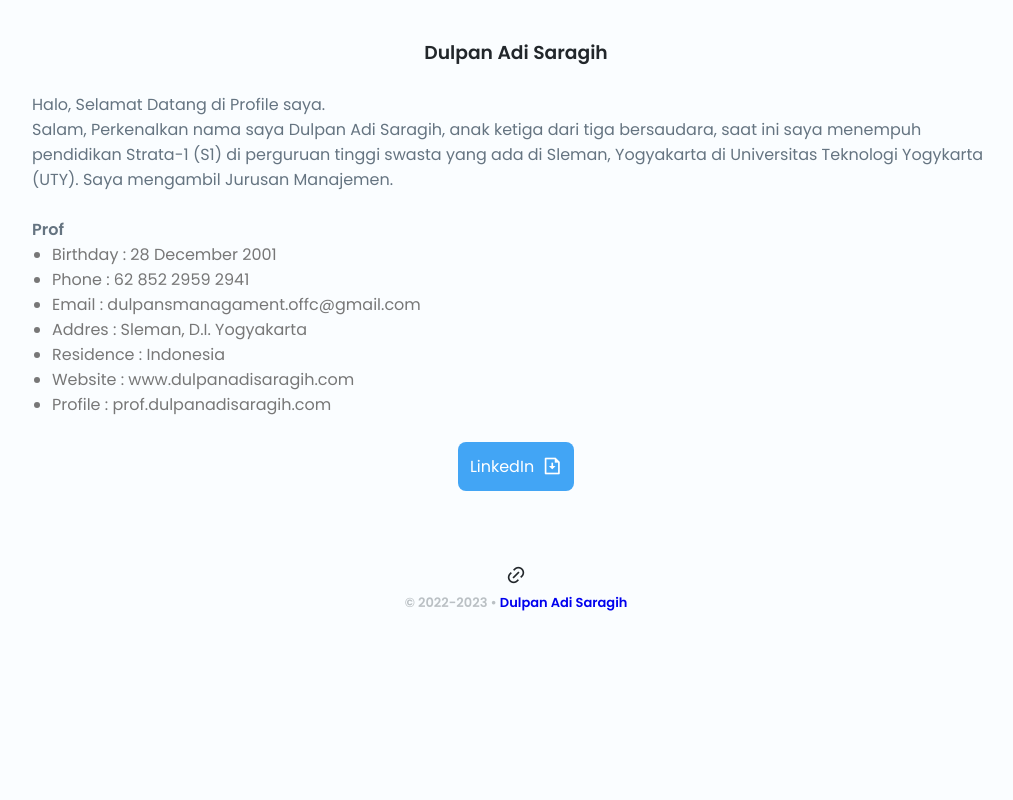
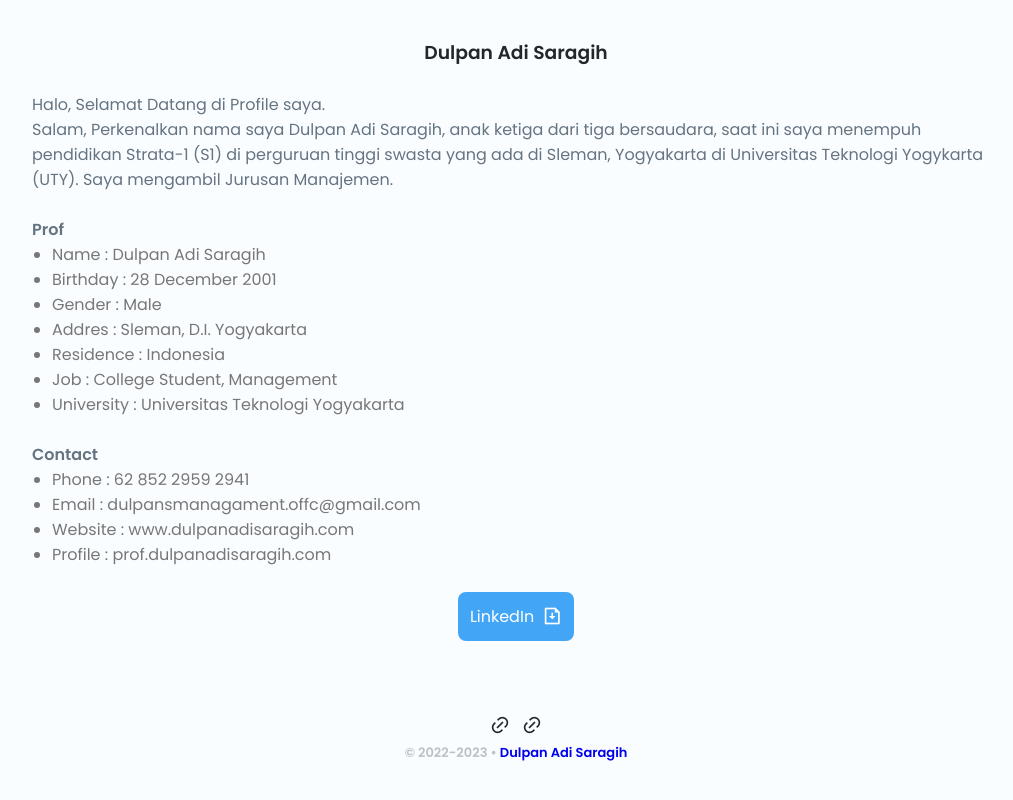
Before and after one commit to dulpansrgih/profile-portfolio, a plain HTML site: page index.html in a window 1280 px wide. Shown: the part 644-1444 px from the top of the page, without its empty margins (124-1137 px from the left). Before the commit the page ends 1297 px from the top, so only its background shows below. Drawn offline with nearby package versions, Linux system fonts and the light colour scheme.

Commit message:
Update index.html

```diff
--- a/index.html
+++ b/index.html
@@ -123,13 +123,22 @@
                                 <br>
                                 <h4>Prof</h4>
                                 <ul>
+                                    <li>Name : Dulpan Adi Saragih</li>
                                     <li>Birthday : 28 December 2001</li>
+                                    <li>Gender : Male</li>
+                                    <li>Addres : Sleman, D.I. Yogyakarta</li>
+                                    <li>Residence : Indonesia</li>
+                                    <li>Job : College Student, Management</li>
+                                    <li>University : Universitas Teknologi Yogyakarta</li>
+                                </ul>
+                                <br>
+                                <h4>Contact</h4>
+                                <ul>
                                     <li>Phone : 62 852 2959 2941</li>
                                     <li>Email : dulpansmanagament.offc@gmail.com</li>
-                                    <li>Addres : Sleman, D.I. Yogyakarta</li>
-                                    <li>Residence : Indonesia</li>
                                     <li>Website : www.dulpanadisaragih.com</li>
                                     <li>Profile : prof.dulpanadisaragih.com</li>
+                                </ul>
                             </div>
                             <br>
                             <div class="profile__buttons">
@@ -285,7 +294,10 @@
         <footer class="footer container">
             <span class="footer__copy">
                 <ul class="profile__social">
-                    <a href="/" target="_blank" class="profile__social-link">
+                    <a href="https://www.disnakerja.com/" target="_blank" class="profile__social-link">
+                        <i class="ri-link"></i>
+                    </a>
+                    <a href="https://lokerbumn.com/" target="_blank" class="profile__social-link">
                         <i class="ri-link"></i>
                     </a>
                 </ul>
```
